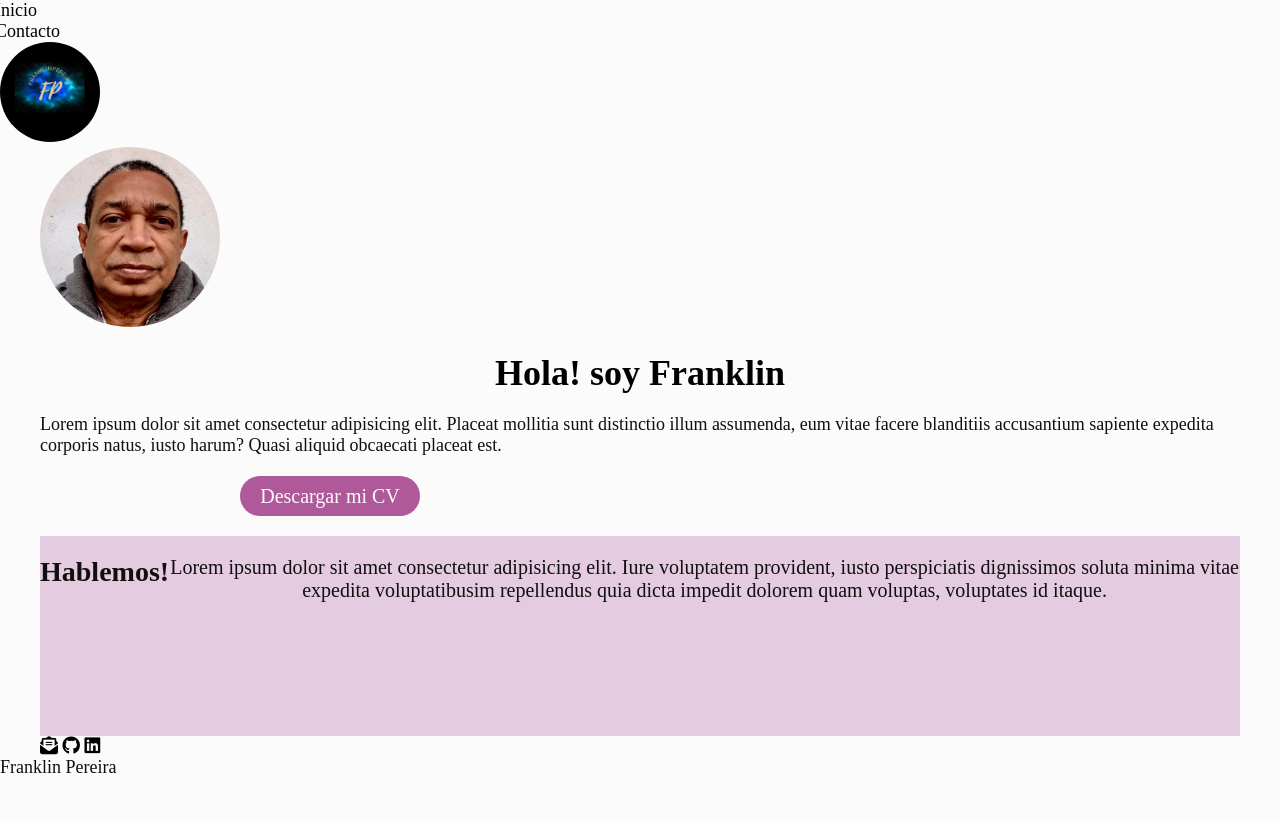
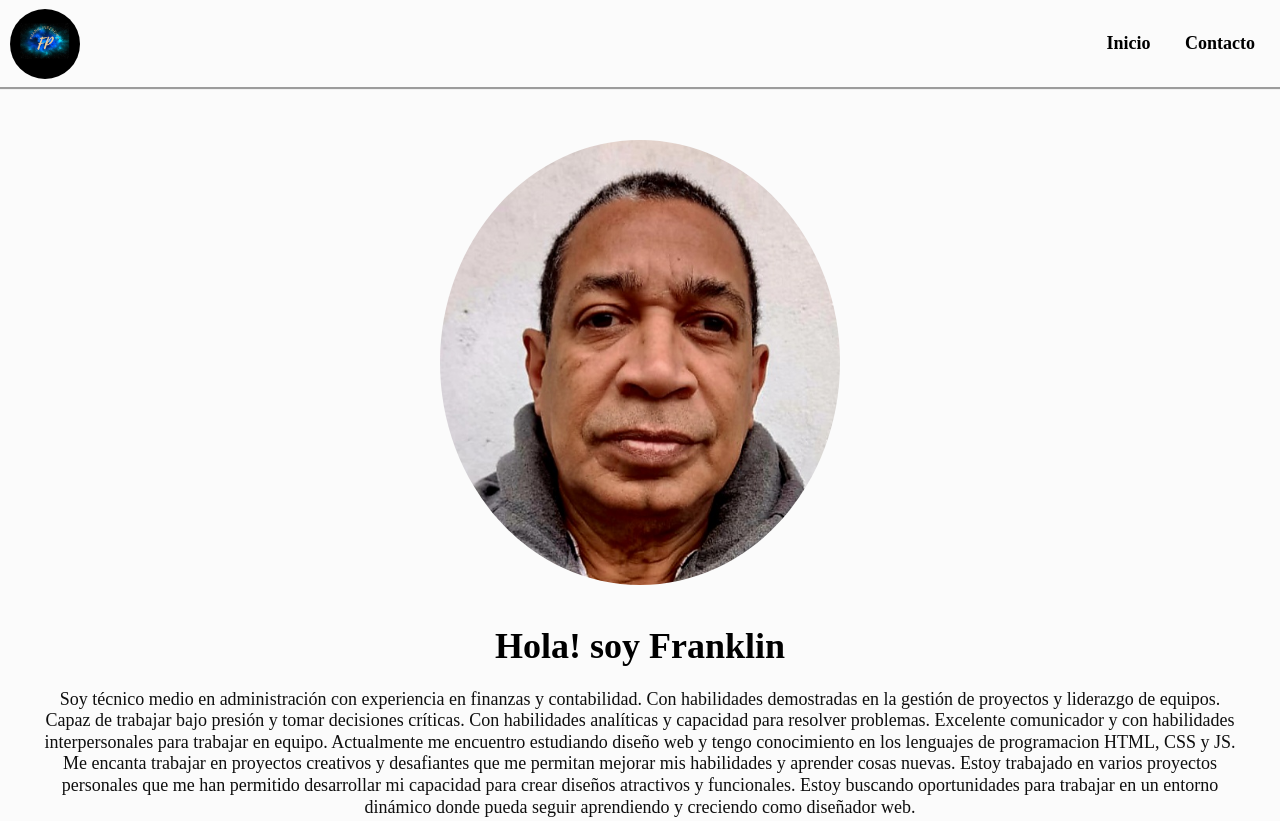
Before and after one commit to Franklin1962/proyecto-1-cod-latam, a plain HTML site: page index.html in a window 1280 px wide. Shown: the top 821 px of the page. Before the commit the page ends 800 px from the top, so only its background shows below. Drawn offline with Linux system fonts and the light colour scheme.

Commit message:
mi cuarto commit

```diff
--- a/css/styles.css
+++ b/css/styles.css
@@ -10,13 +10,17 @@
 */
 
 /* Reset */
+
 * {
     box-sizing: border-box;
     margin: 0;
     padding: 0;
     /* Para que el scrolleo en la one page sea suave */
     scroll-behavior: smooth;
+    font-family: 'Lato', Verdana, Geneva, Tahoma, sans-serif sans-serif;
 }
+
+
 
 /* Para quitar los puntos a los items de listas */
 ul {
@@ -34,36 +38,39 @@ a {
 body {
     background-color: #fbfbfb;
     font-size: 18px;
+    line-height: 1.2;
 }
 
 header {
-    text-align:18 px;
-    display: flexbox;
-    width: 90px;
-
+    display: flex;
+    height: 90px;
+    justify-content: space-between;
+    align-items: center;
+    padding: 10px;
+    position: sticky;
+    top: 0;
+    border-bottom: groove 3px #f0f0f0 ;
 }
 
-header figure img{
-    width: 100px;
-    height: 100px;
-    border-radius: 50%;
-
+.logo{
+    display: flex;
 }
 
-header nav{
-    float: right;
-}
-header nav a {
-    margin: 30px;
-    width: 20px;
-
+.logo img{
+    border-radius: 50%;
+    height: 70px;
+    width: 70px;
 }
 
-/* #menu ul li
- *   margin: 30px;
- *  float: right;
- *
-*/
+header nav a{
+    font-weight: 600;
+    padding: 15px;
+}
+nav a:hover{
+    color: #af599b;
+    box-shadow: 5px 15px 15px rgba(0,0,0,-35)
+}
+
 /* Este max-width es para que el contenido no se "estire" demasiado hacia los costados y
 *  el margin: auto; para tenerlo centrado fácilmente ;)
 */
@@ -72,25 +79,38 @@ main {
     margin: auto;
 }
 
-
 #nicio{
+    display: flex;
     min-width: 100vh;
     align-items: center;
     justify-content: center;
     margin-top: 20px;
     margin-bottom: 20px;
+    margin-left: auto;
+    margin-right: auto;
+    color: #0f0f0f;
 }
 
-#inicio figure img{
-    border-radius: 50%;
-    width: 180px;
-    height: 180px;
+#inicio figure{
+    display: flex;
+    justify-content: center;
     align-items: center;
+    margin-bottom: 40px;
 }
 
-p{
+#inicio img{
+    border-radius: 50%;
+    width: 400px;
     justify-content: center;
-    align-items:center ;
+    align-items: center;
+    margin-left: auto;
+    margin-right: auto;
+    margin-top: 50px;
+}
+
+#inicio p{
+    display: flex;
+    text-align: center ;
     color: #0f0f0f;
 }
 
@@ -102,46 +122,172 @@ h1{
 }
 
 .descarga{
-    height: 5vh;
+    height: 6vh;
     display: flex;
-    width: 180px;
+    width: 190px;
     justify-content: center;
     align-items: center;
     background-color: #af599b;
     border-radius: 300px;
     color: #fbfbfb;
     font-size: 20px;
-    margin-left: 200px;
-    margin-top: 20px;
-    margin-bottom: 20px;
+    margin-left:auto;
+    margin-right: auto;
+    margin-top: 30px;
+    margin-bottom: 160px;
+    box-shadow: 5px 15px 15px rgba(0,0,0,-35);
+    transition: .3s ease;
+}
+div.descarga a:hover{
+    padding: 25px;
+    border: 20px;
+    justify-content: center;
+    align-items: center;
+    text-align: justify;
+    transform:translate (-3px) scale(1.05);
+    box-shadow: 0 0 157px rgb(202, 94, 112),
+                0 0 45px rgb(202, 94, 112),
+                0 0 75px rgb(202, 94, 112),
+                0 0 115px rgb(202, 94, 112);
+
 }
 
 #contacto{
-
-    height: 25vh;
-    display: flex;
+    min-height: 100%;
+    margin-right: auto;
+    margin-left: auto;
+    height: 65vh;
+    display: flexbox ;
+    border-radius: 10px;
     background-color:rgba(175,89,158,0.3);
     color: #0f0f0f;
+    margin-top: 30px;
+    padding: 30px;
+
+}
+#contacto p{
+    display: flex;
+    text-align: center;
+    justify-content: center;
+    margin-top: 20px;
+    margin-bottom: 20px;
+    padding: 4px;
 }
 
-#contacto p{
-    font-size: 20px;
+.titulo{
+    text-align: center;
+    justify-content: center;
+    font-size: 28px;
+}
+
+#contacto .fa-house{
+    display: flex;
+    color: blue;
+    font-size: 40px;
+    text-align: center;
+    justify-content: center;
     margin-top: 20px;
-    margin-bottom: 20px;
+
+}
+
+#contacto .fa-phone{
+    display: flex;
+    color:  cornflowerblue;
+    font-size: 40px;
+    text-align: center;
+    justify-content: center;
+    margin-top: 10px;
+
+}
+#contacto .fa-whatsapp{
+display: flex;
+    color: rgb(17, 207, 17);
+    font-size: 40px;
+    text-align: center;
+    justify-content: center;
+}
+
+.rs{
+    display: flex;
+    height: 20vh;
     justify-content: center;
     align-items: center;
     text-align: center;
+    margin-top: 30px;
+    margin-bottom: 30px;
+    margin-left: auto;
+    margin-right: auto;
+    font-size: 40px;
+    color:darkblue ;
+    transform: translate(-50,-50);
+}
+
+.rs ul li{
+    display: inline-block ;
+    margin-left: auto;
+    margin-right: auto;
+    text-align: center;
+    padding: 20px;
+}
+
+.rs u li a i{
+    display: inline-block;
+    padding: 20px;
+    margin: 20px;
+    border-radius: 50%;
+    box-shadow: 0px 5px 10px rgba(0,0,0,-25);
+    transition: .3s ease;
+
+
+}
+footer{
+    height: 90px;
+    display: flexbox;
+    align-items: center;
+    justify-content: center;
+    background-color: #af599b;
+    color: #fbfbfb;
+    text-align:center;
+    padding: 30px;
+}
+
+:root{
+    --email: #e4405f;
+    --linkedin: #007785;
+    --github: #1a61e6;
+}
+
+.rs ul li a{
+    transform: translate3d (-3px) scale(1.05);
+    box-shadow: 0 5px 5px 10px white;
+    border-radius: 10px;
+}
+
+.rs ul li .email:hover{
+    background: var(--email);
+    box-shadow: 0 0 15px var(--email),
+                0 0 45px var(--email),
+                0 0 75px var(--email),
+                0 0 115px var(--email);
 
 }
 
-div h2{
-    font-size: 28px;
-    text-align: center;
-    margin-top: 20px;
-    margin-bottom: 20px;
+.rs ul li .github:hover{
+    background: var(--github);
+    color: pink;
+    box-shadow: 0 0 15px #1a61e6,
+                0 0 45px #1a61e6,
+                0 0 75px #1a61e6,
+                0 0 115px #1a61e6;
 }
-
-
+.rs ul li .linkedin:hover{
+    background: var(--linkedin);
+    color: grey;
+    box-shadow: 0 0 15px #007585,
+                0 0 45px #007585,
+                0 0 75px #007585,
+                0 0 115px #007585;
+}
 
 
 /* Recomendaciones!
--- a/index.html
+++ b/index.html
@@ -4,6 +4,9 @@
     <meta charset="UTF-8">
     <meta http-equiv="X-UA-Compatible" content="IE=edge">
     <meta name="viewport" content="width=device-width, initial-scale=1.0">
+    <link rel="preconnect" href="https://fonts.googleapis.com">
+    <link rel="preconnect" href="https://fonts.gstatic.com" crossorigin>
+    <link href="https://fonts.googleapis.com/css2?family=Lato:wght@400;700&display=swap" rel="stylesheet">
     <script src="https://kit.fontawesome.com/5bad72963f.js" crossorigin="anonymous"></script>
     <title>Franklin Pereira</title>
 
@@ -13,52 +16,55 @@
 <body>
 
     <header>
+        <div class="logo">
+            <img src="/img/Logo Franklin.png"  alt="logo">
+        </div>
         <nav>
-            <a href="#Inicio">Inicio</a>
-            <a href="#Contacto">Contacto</a>
+            <a href="#Inicio" class="nav-link">Inicio</a>
+            <a href="#Contacto" class="nav-link" >Contacto</a>
         </nav>
-        <figure>
-            <img src="/img/Logo Franklin.png"  alt="logo">
-        </figure>
     </header>
 
-    <main>
+        <main>
         <section id="inicio">
             <figure>
                 <img src="/img/Foto-personal.jpg" alt="foto" >
             </figure>
                 <h1>Hola! soy Franklin</h1>
-                    <p>Lorem ipsum dolor sit amet consectetur adipisicing elit.
-                    Placeat mollitia sunt distinctio illum assumenda, eum vitae facere blanditiis accusantium
-                    sapiente expedita corporis natus, iusto harum? Quasi aliquid obcaecati placeat est.</p>
+                    <p> Soy técnico medio en administración con experiencia en finanzas y contabilidad. Con habilidades demostradas en la gestión de proyectos y liderazgo de equipos. Capaz de trabajar bajo presión y tomar decisiones críticas. Con habilidades analíticas y capacidad para resolver problemas. Excelente comunicador y con habilidades interpersonales para trabajar en equipo.
+                        Actualmente me encuentro estudiando diseño web y tengo conocimiento en los lenguajes de programacion  HTML, CSS y JS. Me encanta trabajar en proyectos creativos y desafiantes que me permitan mejorar mis habilidades y aprender cosas nuevas. Estoy trabajado en varios proyectos personales que me han permitido desarrollar mi capacidad para crear diseños atractivos y funcionales.
+                        Estoy buscando oportunidades para trabajar en un entorno dinámico donde pueda seguir aprendiendo y creciendo como diseñador web.
+                    </p>
 
                 <div class="descarga">
-                    <a href="#"> Descargar mi CV </a>
+                    <a href="/Curriculun.pdf"> Descargar mi CV </a>
                 </div>
 
         </section>
         <section id="contacto">
-            <div>
+            <div class="titulo">
                 <h2> Hablemos!</h2>
             </div>
-                <p>Lorem ipsum dolor sit amet consectetur adipisicing elit.
-                Iure voluptatem provident, iusto perspiciatis dignissimos soluta minima
-                vitae expedita voluptatibusim repellendus quia dicta impedit dolorem quam voluptas, voluptates id itaque.</p>
+                <div class="informacion">
+                    <i class="fa-solid fa-house"></i>
+                        <p> Av. Juan de Garay 1702 C.A.B.A.</p>
+                    <i class="fa-solid fa-phone"></i>
+                        <P> +54 11 3808 0419</P>
+                    <i class="fa-brands fa-whatsapp"></i>
+                        <P> +54 11 3808 0419</P>
+                </div>
         </section>
-
-            <div class="redes" >
-                <a href="mailto:pereirafranklin25@gmail.com"><i class="fa-solid fa-envelope-open-text"></i></a>
-                <a href="https://github.com/Franklin1962"><i class="fa-brands fa-github"></i></a>
-                <a href="https://www.linkedin.com"><i class="fa-brands fa-linkedin"></i></a>
+            <div class="rs" >
+                <ul>
+                    <li><a href="mailto:pereirafranklin25@gmail.com" class="email"><i class="fa-solid fa-envelope-open-text"></i></a></li>
+                    <li><a href="https://github.com/Franklin1962"class="github" ><i class="fa-brands fa-github"></i></a></li>
+                    <li><a href="https://www.linkedin.com" class="linkedin"><i class="fa-brands fa-linkedin"></i></a></li>
+                </ul>
             </div>
-
-    </main>
+        </main>
     <footer>
         <p> Franklin Pereira </p>
-
     </footer>
-
-
 
     <!-- La estructura básica y la vinculación con CSS estan listas. A codear! 💪  -->
     <!-- En este archivo escriban su HTML -->
```
Also changed, not shown: 1 other file.
